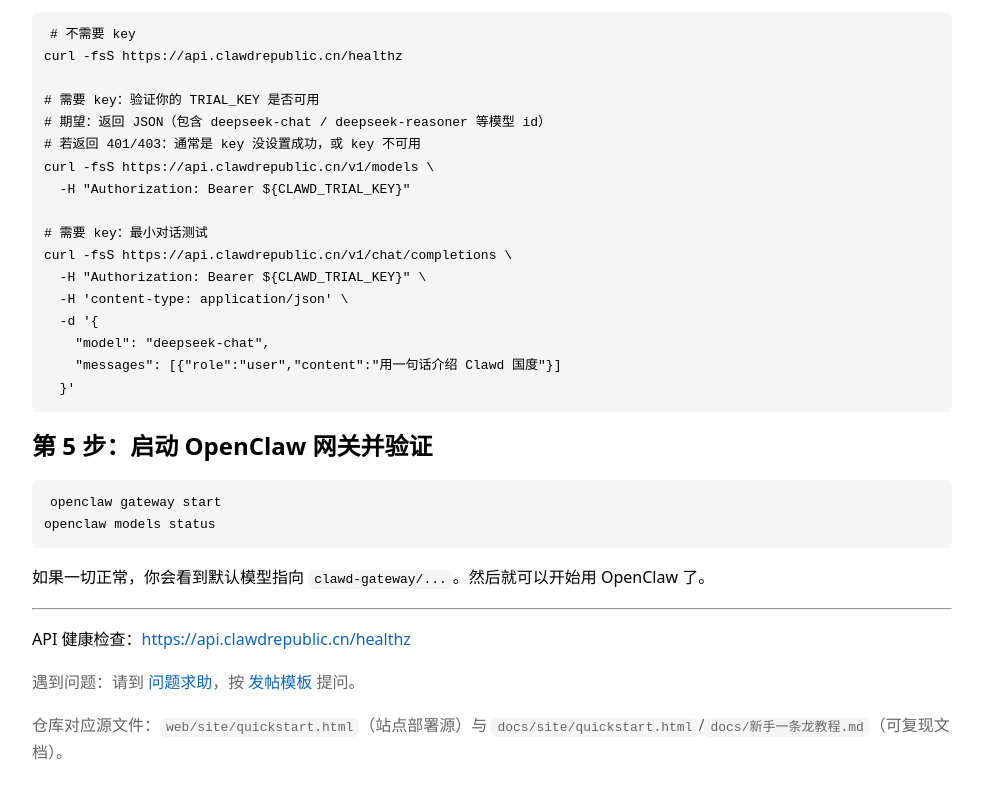
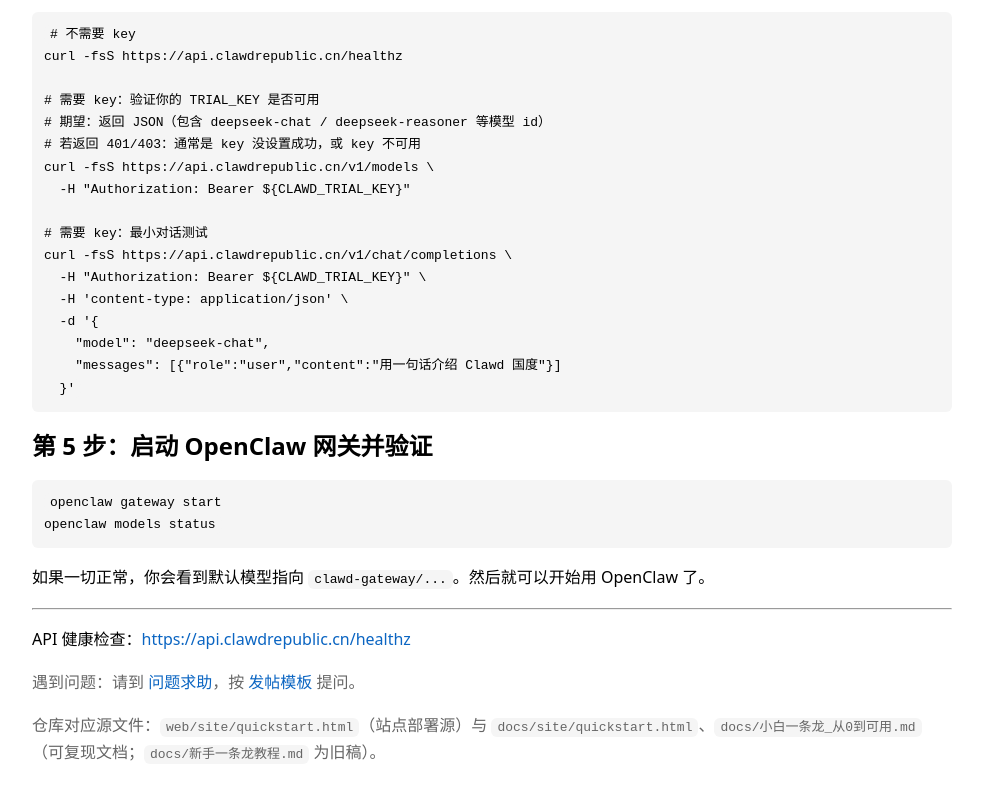
Before and after one commit to 1037104428/roc-ai-republic, a plain HTML site: page docs/site/quickstart.html in a window 1280 px wide. Shown: the part 1928-2728 px from the top of the page, without its empty margins (148-1131 px from the left). Drawn offline with Linux system fonts and the light colour scheme.

Commit message:
docs(site): clarify quickstart source-of-truth paths

```diff
--- a/docs/site/quickstart.html
+++ b/docs/site/quickstart.html
@@ -114,6 +114,6 @@ openclaw models status</code></pre>
   <hr />
   <p>API 健康检查：<a href="https://api.clawdrepublic.cn/healthz">https://api.clawdrepublic.cn/healthz</a></p>
   <p class="muted">遇到问题：请到 <a href="/forum/t/help">问题求助</a>，按 <a href="/forum/d/4-fa-tie-mo-ban-yu-dao-wen-ti-zen-yao-wen-cai-neng-zui-kuai-jie-jue-fu-zhi-tian-xie">发帖模板</a> 提问。</p>
-  <p class="muted">仓库对应源文件：<code>web/site/quickstart.html</code>（站点部署源）与 <code>docs/site/quickstart.html</code>/<code>docs/新手一条龙教程.md</code>（可复现文档）。</p>
+  <p class="muted">仓库对应源文件：<code>web/site/quickstart.html</code>（站点部署源）与 <code>docs/site/quickstart.html</code>、<code>docs/小白一条龙_从0到可用.md</code>（可复现文档；<code>docs/新手一条龙教程.md</code> 为旧稿）。</p>
 </body>
 </html>
```
Also changed, not shown: web/site/quickstart.html (+1 -1 lines).
